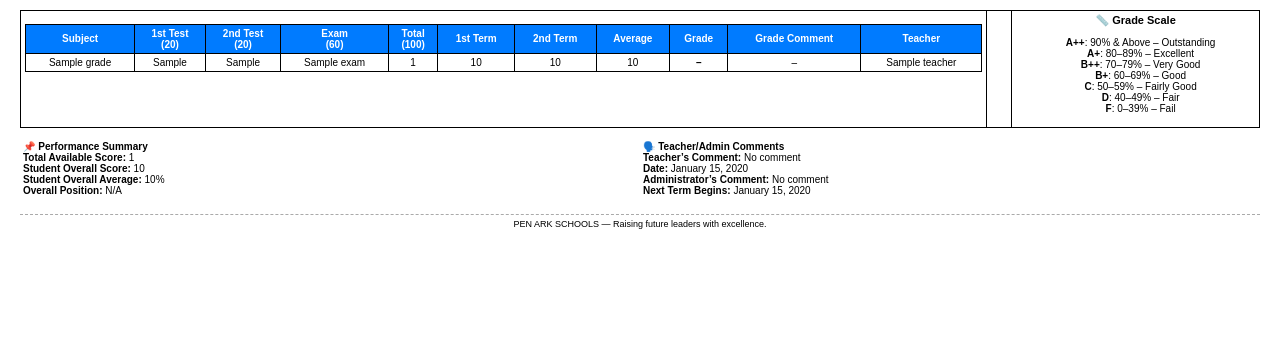
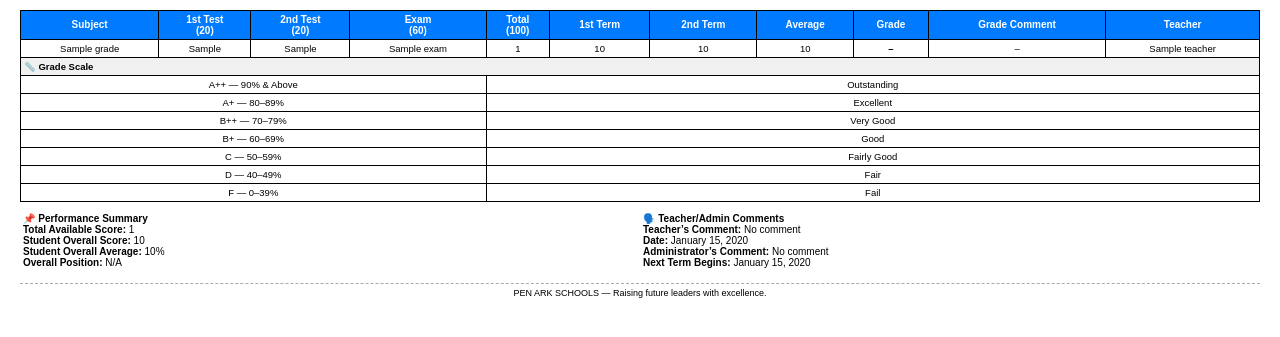
Before and after one commit to Chukwuaruka/school_portal, a Django app: template portal/templates/portal/grades_pdf.html in a window 1280 px wide. Shown: the part 107-444 px from the top of the page. Run offline with Django 5.2, Linux system fonts and the light colour scheme; the template is opened without the code that fills it: most values are stand-ins (such as "Sample title", 1, 10 or a date in 2020); grey boxes marked "Sample" are stand-in pictures.

```diff
--- a/portal/templates/portal/grades_pdf.html
+++ b/portal/templates/portal/grades_pdf.html
@@ -27,12 +27,12 @@
         table {
             width: 100%;
             border-collapse: collapse;
-            font-size: 10px;
+            font-size: 9.5px;
             margin-top: 10px;
         }
         th, td {
             border: 1px solid #000;
-            padding: 3px 4px;
+            padding: 3px 3px;
             text-align: center;
         }
         th {
@@ -50,7 +50,7 @@
         .footer {
             text-align: center;
             font-size: 9px;
-            margin-top: 15px;
+            margin-top: 12px;
             border-top: 1px dashed #aaa;
             padding-top: 4px;
         }
@@ -71,10 +71,7 @@
 </div>
 
 {% if grades %}
-<!-- Grade Table and Grade Scale Side by Side -->
-<table width="100%" cellspacing="0" cellpadding="0">
-    <tr valign="top">
-        <td width="78%">
+<!-- Grade Table -->
 <table>
     <thead>
         <tr>
@@ -107,27 +104,21 @@
             <td>{% if grade.teacher %}{{ grade.teacher.get_full_name }}{% else %}–{% endif %}</td>
         </tr>
         {% endfor %}
+
+        <!-- Grade Scale Rows as Extra Table Rows -->
+        <tr><td colspan="11" style="background:#f0f0f0; font-weight:bold; text-align:left;">📏 Grade Scale</td></tr>
+        <tr><td colspan="4">A++ — 90% & Above</td><td colspan="7">Outstanding</td></tr>
+        <tr><td colspan="4">A+ — 80–89%</td><td colspan="7">Excellent</td></tr>
+        <tr><td colspan="4">B++ — 70–79%</td><td colspan="7">Very Good</td></tr>
+        <tr><td colspan="4">B+ — 60–69%</td><td colspan="7">Good</td></tr>
+        <tr><td colspan="4">C — 50–59%</td><td colspan="7">Fairly Good</td></tr>
+        <tr><td colspan="4">D — 40–49%</td><td colspan="7">Fair</td></tr>
+        <tr><td colspan="4">F — 0–39%</td><td colspan="7">Fail</td></tr>
     </tbody>
 </table>
-        </td>
-        <td width="2%"></td>
-        <td width="20%">
-            <strong style="font-size: 11px;">📏 Grade Scale</strong><br>
-            <ul style="padding-left: 10px; list-style: none; font-size: 10px;">
-                <li><strong>A++</strong>: 90% & Above – Outstanding</li>
-                <li><strong>A+</strong>: 80–89% – Excellent</li>
-                <li><strong>B++</strong>: 70–79% – Very Good</li>
-                <li><strong>B+</strong>: 60–69% – Good</li>
-                <li><strong>C</strong>: 50–59% – Fairly Good</li>
-                <li><strong>D</strong>: 40–49% – Fair</li>
-                <li><strong>F</strong>: 0–39% – Fail</li>
-            </ul>
-        </td>
-    </tr>
-</table>
 
-<!-- Performance Summary & Teacher/Admin Comments -->
-<table class="noborder" style="margin-top: 10px;">
+<!-- Performance Summary & Comments Side by Side -->
+<table class="noborder" style="margin-top: 8px;">
     <tr valign="top">
         <td width="50%">
             <strong>📌 Performance Summary</strong><br>
```
Lines whose indentation alone changed are shown as unchanged.
